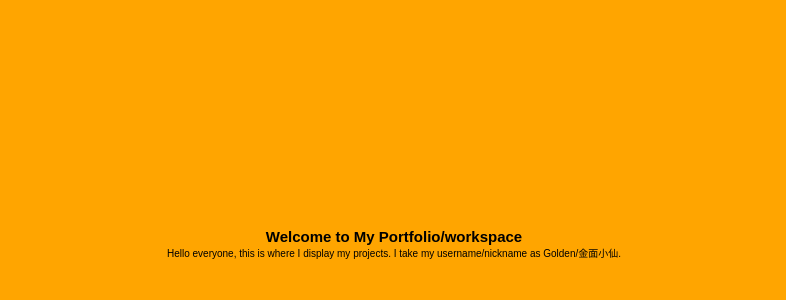
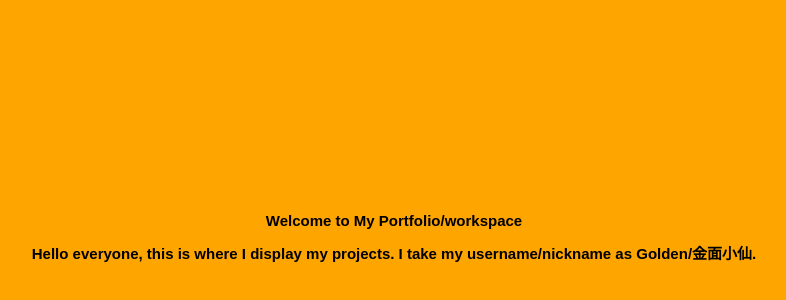
Before and after one commit to Robotli89/PortfolioWebsite, a plain HTML site: page index.html in a window 1280 px wide. Shown: the part 1118-1418 px from the top of the page, without its empty margins (246-1032 px from the left). Drawn offline with Linux system fonts and the light colour scheme.

Commit message:
Update index.html

```diff
--- a/index.html
+++ b/index.html
@@ -31,7 +31,7 @@
     <!-- Introduction (customize this) -->
     <section class="intro">
         <h1>Welcome to My Portfolio/workspace</h1>
-        <p>Hello everyone, this is where I display my projects. I take my username/nickname as Golden/金面小仙.</p>
+        <h2>Hello everyone, this is where I display my projects. I take my username/nickname as Golden/金面小仙.</h2>
     </section>
 
     <script src="js/scripts.js"></script>
```
